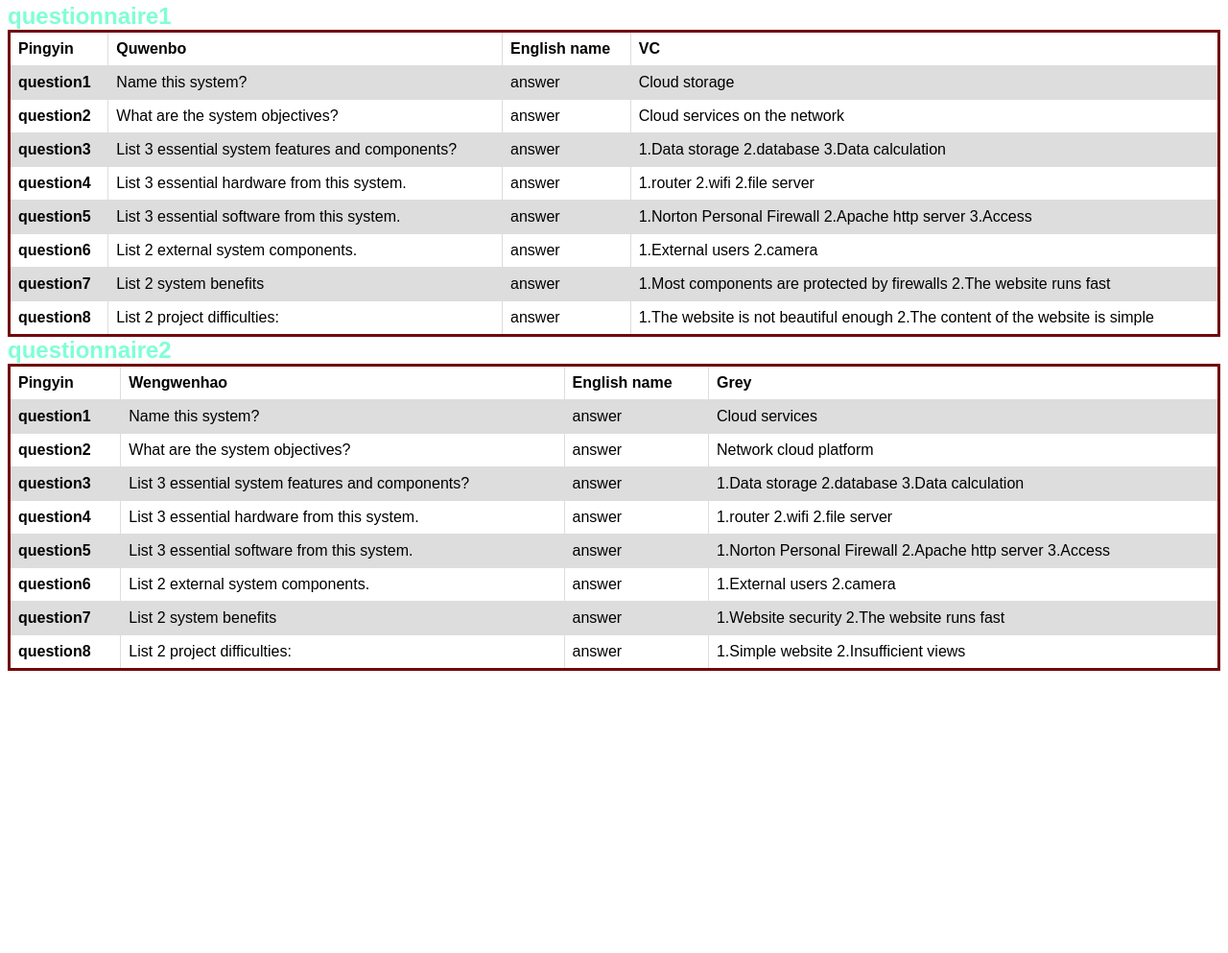
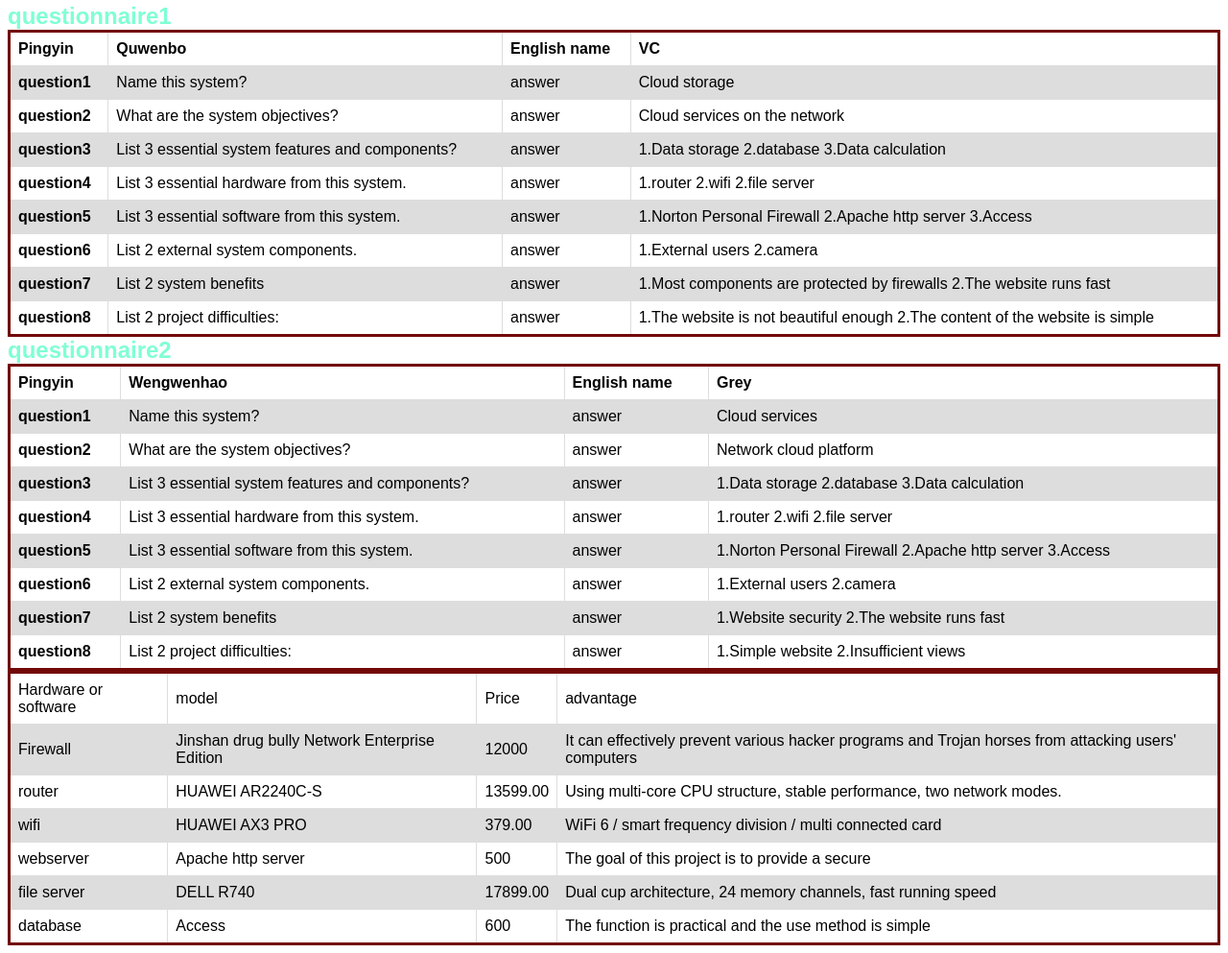
Before and after one commit to asasask/1432, a plain HTML site: page IT Project.html in a window 1280 px wide. Shown: the part 2514-3507 px from the top of the page at 96% size. Before the commit the page ends 3221 px from the top, so only its background shows below. Drawn offline with Linux system fonts and the light colour scheme.

Commit message:
Update IT Project.html

```diff
--- a/IT Project.html
+++ b/IT Project.html
@@ -170,5 +170,48 @@
                                     <td>1.Simple website 2.Insufficient views</td>
                                     </tr>
         </table>
+  <table>
+            <tr>
+             <td>Hardware or software</td>
+             <td>model</td>
+             <td>Price</td>
+             <td>advantage</td>
+            </tr>
+            <tr>
+                <td>Firewall</td>
+                <td>Jinshan drug bully Network Enterprise Edition</td>
+                <td>12000</td>
+                <td>It can effectively prevent various hacker programs and Trojan horses from attacking users' computers</td>
+                </tr>
+                <tr>
+                    <td>router</td>
+                    <td>HUAWEI AR2240C-S</td>
+                    <td>13599.00</td>
+                    <td>Using multi-core CPU structure, stable performance, two network modes.</td>
+                    </tr>
+                    <tr>
+                        <td>wifi</td>
+                        <td>HUAWEI AX3 PRO</td>
+                        <td>379.00</td>
+                        <td>WiFi 6 / smart frequency division / multi connected card</td>
+                        </tr>
+                        <tr>
+                            <td>webserver</td>
+                            <td>Apache http server</td>
+                            <td>500</td>
+                            <td>The goal of this project is to provide a secure</td>
+                            </tr>
+                            <tr>
+                                <td>file server</td>
+                                <td>DELL R740</td>
+                                <td>17899.00</td>
+                                <td>Dual cup architecture, 24 memory channels, fast running speed</td>
+                                </tr>
+                                <tr>
+                                    <td>database</td>
+                                    <td>Access</td>
+                                    <td>600</td>
+                                    <td>The function is practical and the use method is simple</td>
+                                    </tr>
 </body>
 </html>
```
